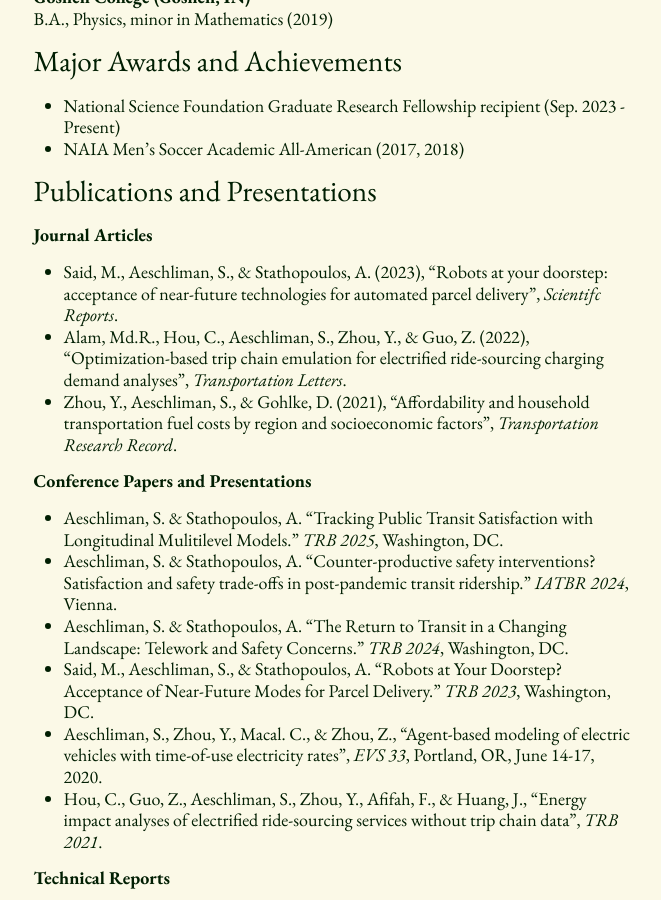
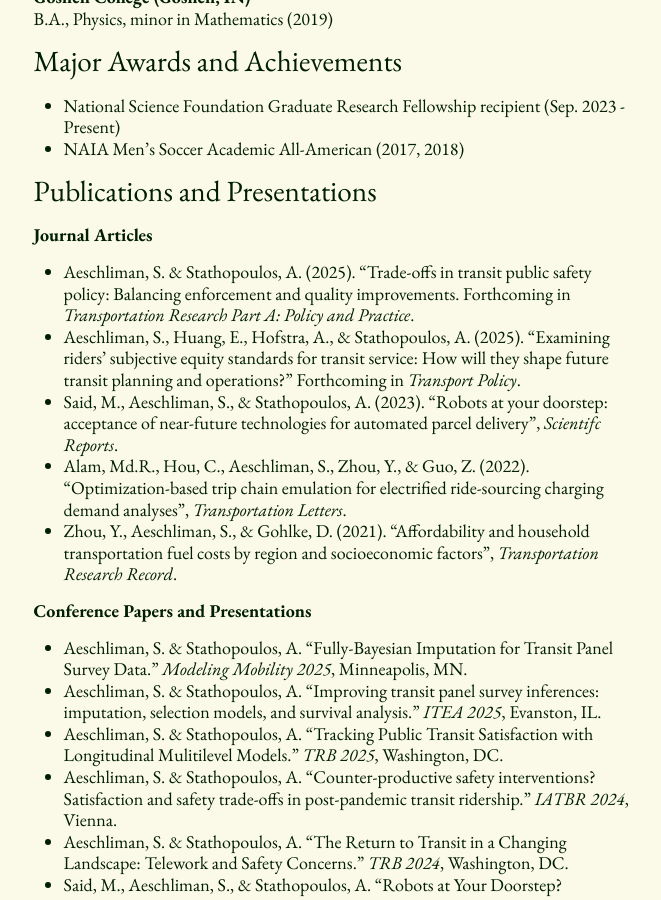
Before and after one commit to s-aeschliman/s-aeschliman.github.io, a Jekyll site: the page built from docs/cv.md, in a window 1280 px wide and 900 px high, scrolled down 471 px. Shown: the whole window, without its empty margins (278-939 px from the left). Built offline with Jekyll 4.4.1, drawn with Linux system fonts in a browser that asks for light colours; some web fonts are replaced.

Commit message:
cv additions

```diff
--- a/docs/cv.md
+++ b/docs/cv.md
@@ -23,14 +23,18 @@ B.A., Physics, minor in Mathematics (2019)
 
 ### Publications and Presentations
 **Journal Articles**<br>
-* Said, M., Aeschliman, S., & Stathopoulos, A. (2023), “Robots at your doorstep: acceptance of near-future
+* Aeschliman, S. & Stathopoulos, A. (2025). "Trade-offs in transit public safety policy: Balancing enforcement and quality improvements. Forthcoming in *Transportation Research Part A: Policy and Practice*.
+* Aeschliman, S., Huang, E., Hofstra, A., & Stathopoulos, A. (2025). "Examining riders' subjective equity standards for transit service: How will they shape future transit planning and operations?" Forthcoming in *Transport Policy*.
+* Said, M., Aeschliman, S., & Stathopoulos, A. (2023). “Robots at your doorstep: acceptance of near-future
 technologies for automated parcel delivery”, *Scientifc Reports*.
-* Alam, Md.R., Hou, C., Aeschliman, S., Zhou, Y., & Guo, Z. (2022), “Optimization-based trip chain emulation for
+* Alam, Md.R., Hou, C., Aeschliman, S., Zhou, Y., & Guo, Z. (2022). “Optimization-based trip chain emulation for
 electrified ride-sourcing charging demand analyses”, *Transportation Letters*.
-* Zhou, Y., Aeschliman, S., & Gohlke, D. (2021), “Affordability and household transportation fuel costs by region
+* Zhou, Y., Aeschliman, S., & Gohlke, D. (2021). “Affordability and household transportation fuel costs by region
 and socioeconomic factors”, *Transportation Research Record*.
 
 **Conference Papers and Presentations**
+* Aeschliman, S. & Stathopoulos, A. "Fully-Bayesian Imputation for Transit Panel Survey Data." *Modeling Mobility 2025*, Minneapolis, MN.
+* Aeschliman, S. & Stathopoulos, A. "Improving transit panel survey inferences: imputation, selection models, and survival analysis." *ITEA 2025*, Evanston, IL.
 * Aeschliman, S. & Stathopoulos, A. "Tracking Public Transit Satisfaction with Longitudinal Mulitilevel Models." *TRB 2025*, Washington, DC.
 * Aeschliman, S. & Stathopoulos, A. "Counter-productive safety interventions? Satisfaction and safety trade-offs in post-pandemic transit ridership." *IATBR 2024*, Vienna.
 * Aeschliman, S. & Stathopoulos, A. “The Return to Transit in a Changing Landscape: Telework and Safety
```
